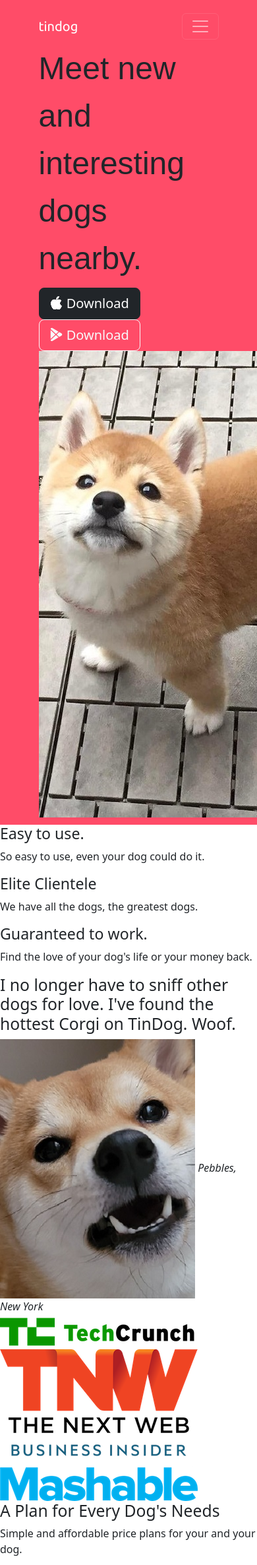
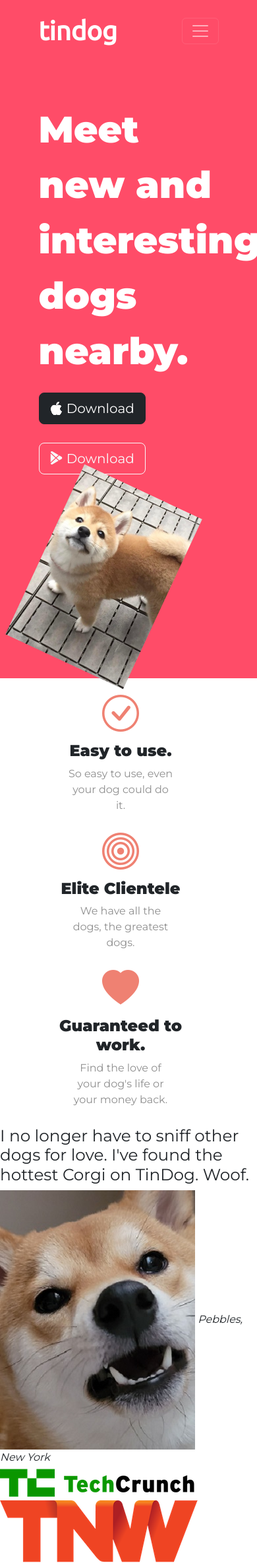
Before and after one commit to Rakugen/day-58-web-foundation-bootstrap, a Flask app: page / in a window 390 px wide; the page is wider, and only the part inside the window is pictured. Shown: the top 2372 px of that part at 66% size. Run offline with Flask 2, Linux system fonts and the light colour scheme; some libraries are stand-ins or nearby versions.

Commit message:
updated features section added glyphs, hover, responsive container

```diff
--- a/static/css/styles.css
+++ b/static/css/styles.css
@@ -1,5 +1,10 @@
+body {
+    font-family: "Montserrat";
+}
+
 #title {
-    background-color: #ff4c68
+    background-color: #ff4c68;
+    color: #fff;
 }
 
 .container-fluid{
@@ -7,13 +12,62 @@
 }
 
 h1 {
-    font-family: 'Montserrat-Black', sans-serif;
-    font-size: 3rem;
+    font-family: "Montserrat";
+    font-size: 3.5rem;
+    font-weight: 900;
     line-height: 1.5;
 }
 
-a {
-    font-family: 'Ubuntu', sans-serif;
-    font-size: 3rem;
-    line-height 1.5;
+/* Navigation Bar */
+.navbar{
+    padding: 0 0 4.5rem;
 }
+
+.navbar-brand{
+    font-family: "Ubuntu";
+    font-size: 2.5rem;
+    font-weight: bold;
+}
+
+.nav-item{
+    padding: 0 18px;
+}
+
+.nav-link{
+    font-family: "Montserrat";
+    font-size: 1.2rem;
+}
+
+/* Download Buttons */
+.download-button {
+    margin: 5% 3% 5% 0;
+}
+
+/* Title Image */
+.title-image{
+    width: 72%;
+    transform: rotate(25deg);
+}
+
+/* Features Section */
+h3{
+    font-size: 1.5rem;
+    font-weight: bold;
+}
+
+p {
+    color: #8f8f8f;
+    padding: 0 45px 0 45px;
+}
+#features{
+    text-align: center;
+}
+
+.feature-glyph{
+    font-size: 3.5rem;
+    color: #ef8172;
+}
+
+.feature-glyph:hover{
+    color: #ff4c68;
+}
--- a/templates/index.html
+++ b/templates/index.html
@@ -33,7 +33,7 @@
             </button>
 
             <div class="collapse navbar-collapse" id="navbarTogglerDemo02">
-                <ul class="navbar-nav ml-auto">
+                <ul class="navbar-nav ms-auto">
                     <li class="nav-item">
                         <a class="nav-link" href="">Contact</a>
                     </li>
@@ -44,7 +44,6 @@
                         <a class="nav-link" href="">Download</a>
                     </li>
                 </ul>
-
             </div>
 
         </nav>
@@ -53,12 +52,15 @@
 
             <div class="col-lg-6">
                 <h1>Meet new and interesting dogs nearby.</h1>
-                <button type="button" class="btn btn-dark btn-lg"><i class="bi bi-apple"></i> Download</button>
-                <button type="button" class="btn btn-outline-light btn-lg"><i class="bi bi-google-play"></i> Download</button>
+                <button type="button" class="btn btn-dark btn-lg download-button"><i class="bi bi-apple"></i> Download
+                </button>
+                <button type="button" class="btn btn-outline-light btn-lg download-button"><i
+                        class="bi bi-google-play"></i> Download
+                </button>
             </div>
 
             <div class="col-lg-6">
-                <img src="static/images/shiba.jpg" alt="iphone-mockup">
+                <img class="title-image" src="static/images/shiba.jpg" alt="iphone-mockup">
             </div>
 
         </div>
@@ -68,16 +70,23 @@
 <!-- Features -->
 
 <section id="features">
-
+    <div class="container-fluid row">
+        <div class="col-lg-4">
+            <i class="bi bi-check-circle feature-glyph"></i>
             <h3>Easy to use.</h3>
             <p>So easy to use, even your dog could do it.</p>
-
+        </div>
+        <div class="col-lg-4">
+            <i class="bi bi-bullseye feature-glyph"></i>
             <h3>Elite Clientele</h3>
             <p>We have all the dogs, the greatest dogs.</p>
-
+        </div>
+        <div class="col-lg-4">
+            <i class="bi bi-heart-fill feature-glyph"></i>
             <h3>Guaranteed to work.</h3>
             <p>Find the love of your dog's life or your money back.</p>
-
+        </div>
+    </div>
 </section>
 
 
```
Also changed, not shown: main.py (line endings or trailing spaces). Lines whose indentation alone changed are shown as unchanged.
